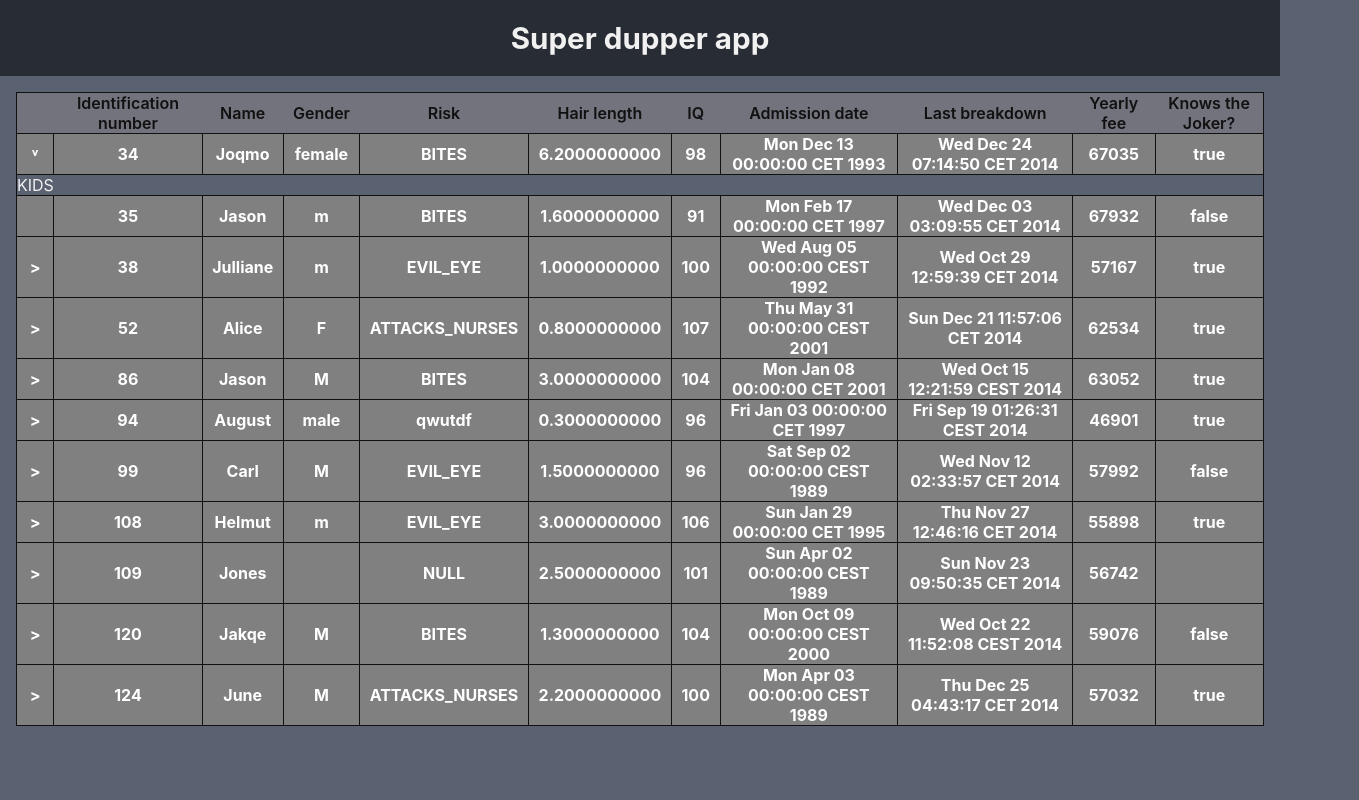
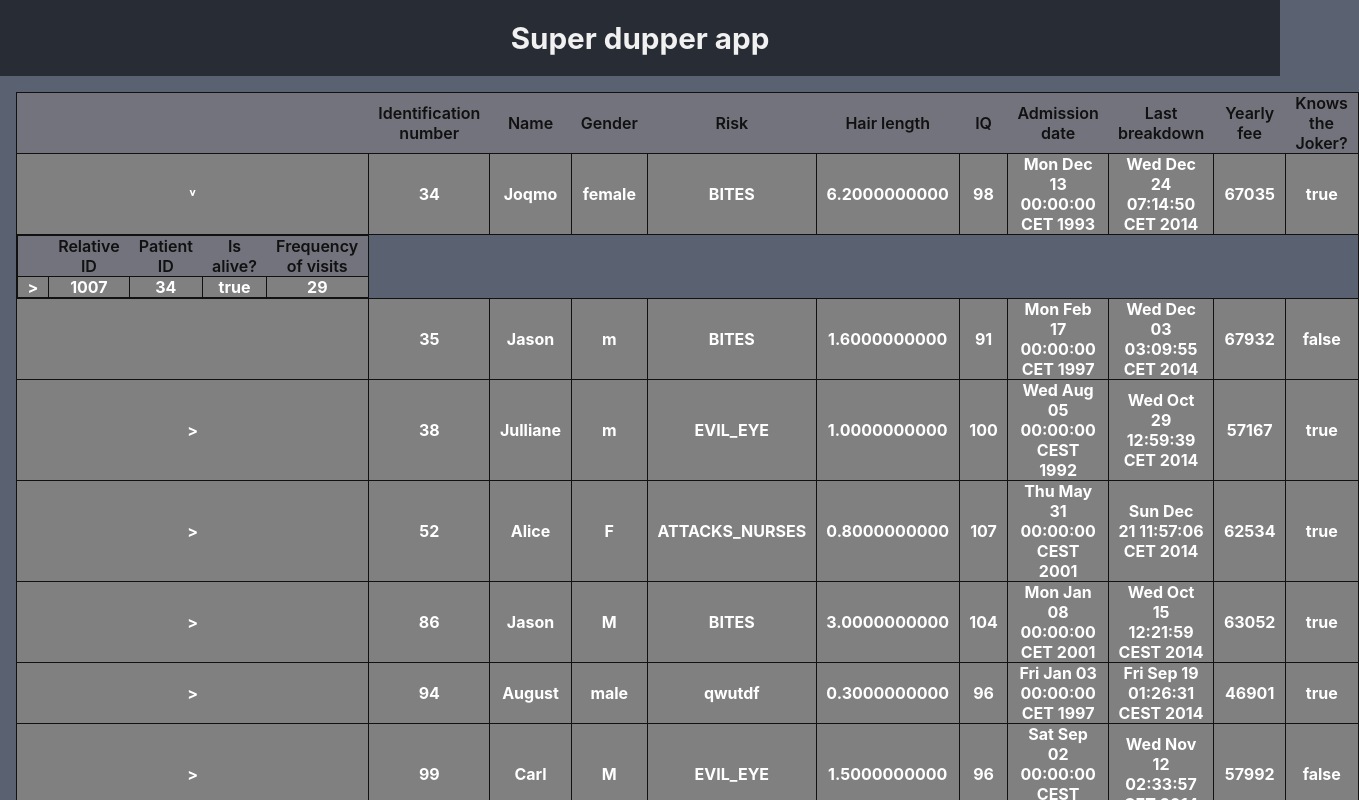
Before and after one commit to vojoup/ataccama-table, a React (Create React App) app: page / in a window 1280 px wide. Both pictures are taken after a click on the element 640 px from the left and 153 px from the top of the page. Shown: the top 800 px of the page, 1359 px wide, since content can reach past the window. Built offline with nearby package versions, Linux system fonts and the light colour scheme.

Commit message:
Displaying child data

```diff
--- a/src/App.js
+++ b/src/App.js
@@ -11,7 +11,7 @@ class App extends Component {
           <h1>Super dupper app</h1>
         </header>
         <main className="main-content">
-          <Table data={Data} />
+          <Table data={Data} isKids={false} />
         </main>
       </div>
     );
--- a/src/components/Row/Row.jsx
+++ b/src/components/Row/Row.jsx
@@ -1,5 +1,6 @@
 import React, { Component } from 'react';
 import './Row.css';
+import Table from '../Table/Table';
 
 export default class Row extends Component {
   constructor(props) {
@@ -18,6 +19,10 @@ export default class Row extends Component {
   toggleShowKids() {
     const { displayingKids } = this.state;
     this.setState({ displayingKids: !displayingKids });
+  }
+
+  getTableLable(kids) {
+    return Object.keys(kids)[0];
   }
 
   renderData() {
@@ -45,12 +50,23 @@ export default class Row extends Component {
 
   render() {
     const { displayingKids } = this.state;
+    const { kids } = this.props;
     return (
       <>
         <tr className="row" onClick={this.toggleShowKids}>
           {this.renderData()}
         </tr>
-        <tr>{displayingKids && <div className="wrapper">KIDS</div>}</tr>
+        <tr>
+          {displayingKids && (
+            <div className="wrapper">
+              <Table
+                data={kids}
+                isKids={true}
+                tableLabel={this.getTableLable(kids)}
+              />
+            </div>
+          )}
+        </tr>
       </>
     );
   }
--- a/src/components/Table/Table.jsx
+++ b/src/components/Table/Table.jsx
@@ -3,16 +3,32 @@ import Row from '../Row/Row';
 import './Table.css';
 
 export default class Table extends Component {
-  renderRows() {
-    const { data } = this.props;
-    return data.map(({ data, kids }, i) => (
-      <Row data={data} kids={kids} key={i} />
-    ));
+  renderRows(data, isKids) {
+    if (!isKids) {
+      return data.map(({ data, kids }, i) => (
+        <Row data={data} kids={kids} key={i} />
+      ));
+    } else {
+      return data[Object.keys(data)[0]].records.map(({ data, kids }, i) => (
+        <Row data={data} kids={kids} key={i} />
+      ));
+      // console.log('DATA to render', data);
+    }
   }
 
-  renderTableHeading() {
-    const { data } = this.props;
-    const headingHtml = Object.keys(data[0].data).map((key, i) => (
+  getHeadings(data, isKids) {
+    if (!isKids) {
+      return Object.keys(data[0].data);
+    } else {
+      const childHeadings = Object.keys(
+        data[Object.keys(data)[0]].records[0].data,
+      );
+      return childHeadings;
+    }
+  }
+
+  renderTableHeading(headings, isKids) {
+    const headingHtml = headings.map((key, i) => (
       <th className="lable" key={key + i}>
         {key}
       </th>
@@ -23,12 +39,17 @@ export default class Table extends Component {
   }
 
   render() {
+    const { data, isKids, tableLable } = this.props;
+    const headings = this.getHeadings(data, isKids);
     return (
       <table>
+        {tableLable && <caption>{tableLable}</caption>}
         <thead>
-          <tr className="table-heading">{this.renderTableHeading()}</tr>
+          <tr className="table-heading">
+            {this.renderTableHeading(headings, isKids)}
+          </tr>
         </thead>
-        <tbody>{this.renderRows()}</tbody>
+        <tbody>{this.renderRows(data, isKids)}</tbody>
       </table>
     );
   }
```
